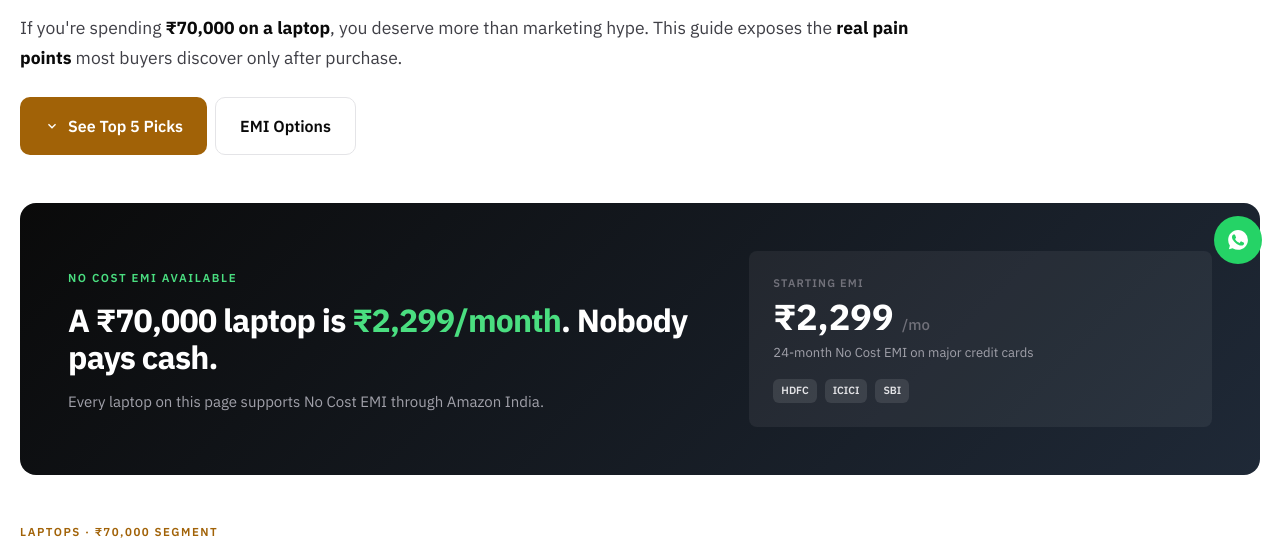
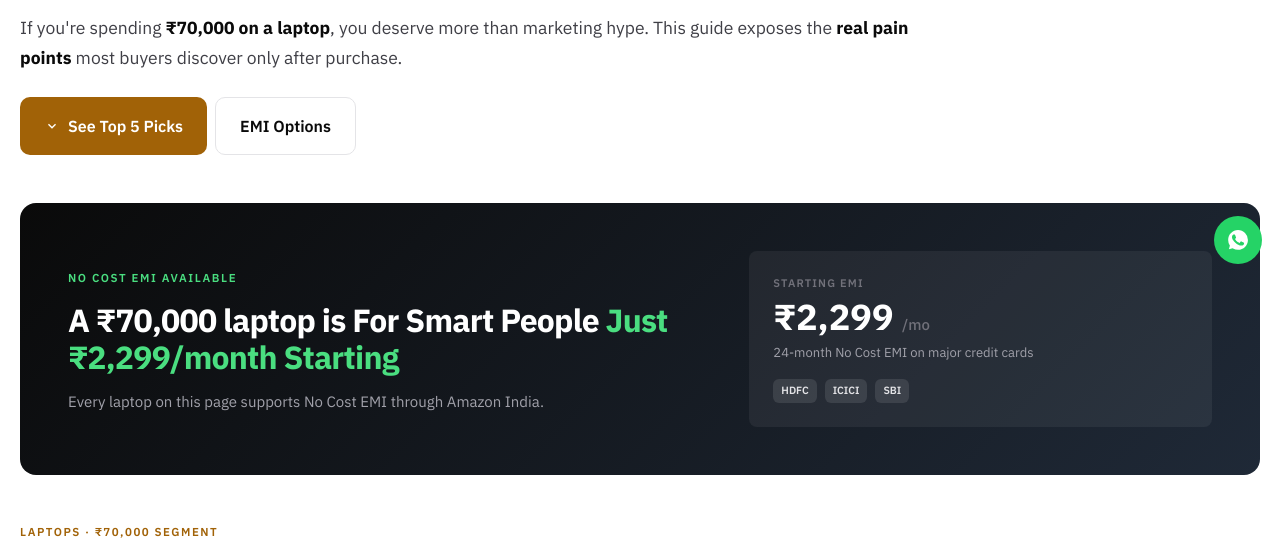
Before and after one commit to royal450/SharkVissionAmz, a plain HTML site: page public/laptops/best-laptop-under-70k.html in a window 1280 px wide. Shown: the part 518-1063 px from the top of the page. Drawn offline with nearby package versions, Linux system fonts and the light colour scheme; no server answers.

Commit message:
🤖 Auto: laptops/best-laptop-under-70k.html

```diff
--- a/public/laptops/best-laptop-under-70k.html
+++ b/public/laptops/best-laptop-under-70k.html
@@ -331,7 +331,7 @@ h1,h2,h3,h4{font-weight:700;letter-spacing:-.025em;line-height:1.15}
     <div class="row g-4 align-items-center">
       <div class="col-lg-7">
         <span class="d-inline-flex align-items-center gap-2 text-uppercase fw-semibold mb-3" style="font-size:11.5px;letter-spacing:1.6px;color:#4ADE80;">No Cost EMI Available</span>
-        <h2 class="text-white fw-bold mb-3" style="font-size:clamp(1.5rem,2.7vw,2rem);">A ₹70,000 laptop is <span style="color:#4ADE80;">₹2,299/month</span>. Nobody pays cash.</h2>
+        <h2 class="text-white fw-bold mb-3" style="font-size:clamp(1.5rem,2.7vw,2rem);">A ₹70,000 laptop is For Smart People <span style="color:#4ADE80;">Just ₹2,299/month Starting</span></h2>
         <p class="mb-0" style="color:#A1A1AA;font-size:15px;">Every laptop on this page supports No Cost EMI through Amazon India.</p>
       </div>
       <div class="col-lg-5">
```
